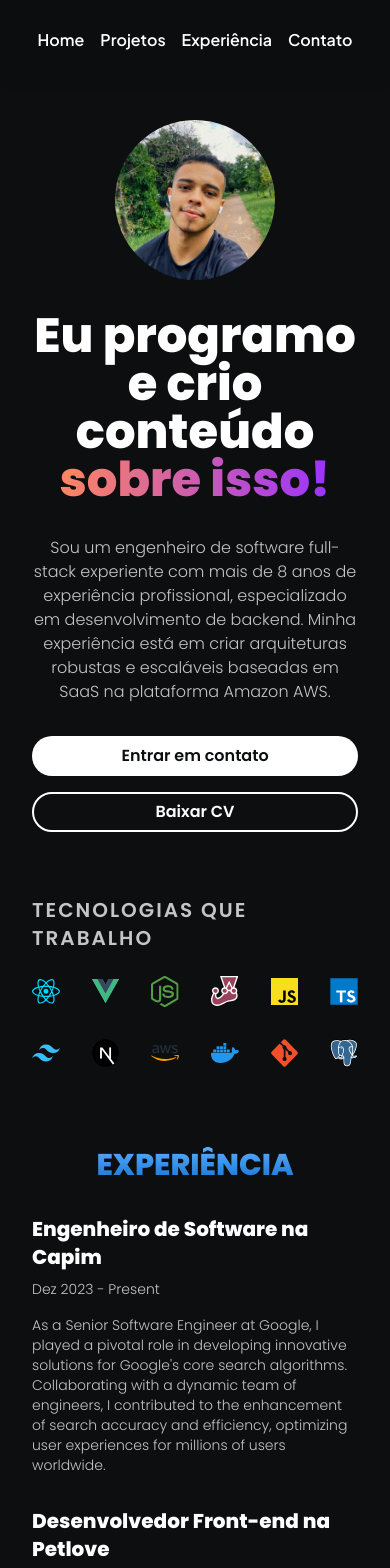
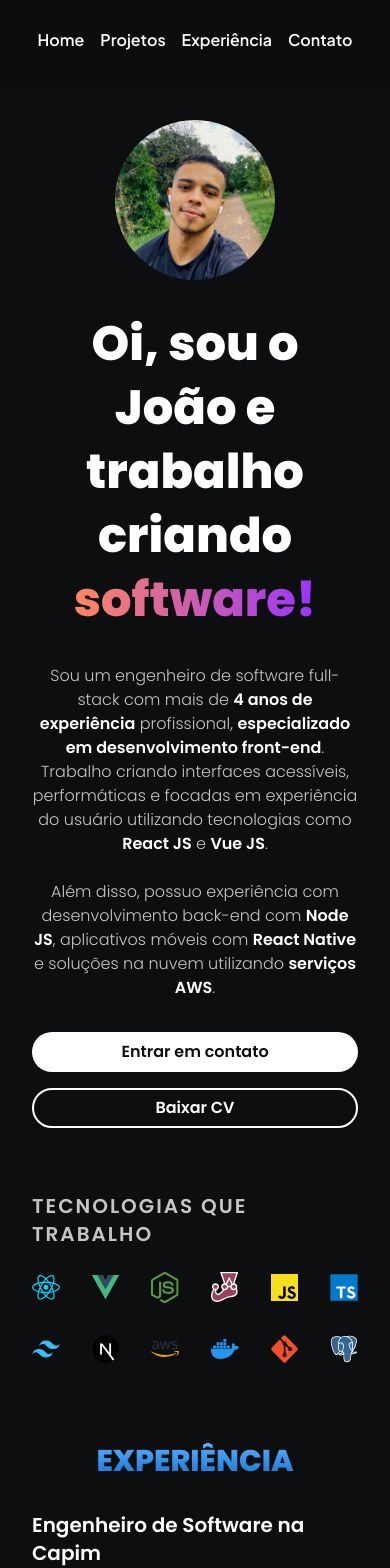
Before and after one commit to joaoVictorDeAndrade/portfolio, a React (Vite) app: page / in a window 390 px wide. Shown: the top 1568 px of the page. Built offline with nearby package versions, Linux system fonts and the light colour scheme.

Commit message:
improve about text and scroll behaviour

```diff
--- a/src/app/internationalization/en-US.js
+++ b/src/app/internationalization/en-US.js
@@ -8,10 +8,18 @@ export default {
         contact: 'Contact',
       },
       Hero: {
-        title: 'I do code and make content',
-        complement: 'about it!',
+        title: 'Hi, I am João and I work creating',
+        complement: 'software!',
         description:
-          'I am a seasoned full-stack software engineer with over 8 years of professional experience, specializing in backend development. My expertise lies in crafting robust and scalable SaaS-based architectures on the Amazon AWS platform.',
+          'I am a full-stack software engineer with over <strong>4 years of professional experience</strong>, ' +
+          '<strong>specialized in front-end development</strong>. ' +
+          'I work on creating accessible, high-performance interfaces focused on ' +
+          'user experience using technologies such as <strong>React JS</strong> and ' +
+          '<strong>Vue JS</strong>. <br /><br />\n' +
+          'Additionally, I have experience in back-end development with ' +
+          '<strong>Node JS</strong>, mobile applications with ' +
+          '<strong>React Native</strong>, and cloud solutions leveraging ' +
+          '<strong>AWS services</strong>.',
         getInTouch: 'Get in Touch',
         downloadCV: 'Download CV',
         experienceWith: 'Experience with',
--- a/src/app/internationalization/pt-BR.js
+++ b/src/app/internationalization/pt-BR.js
@@ -8,10 +8,16 @@ export default {
         contact: 'Contato',
       },
       Hero: {
-        title: 'Eu programo e crio conteúdo',
-        complement: 'sobre isso!',
+        title: 'Oi, sou o João e trabalho criando',
+        complement: 'software!',
         description:
-          'Sou um engenheiro de software full-stack experiente com mais de 8 anos de experiência profissional, especializado em desenvolvimento de backend. Minha experiência está em criar arquiteturas robustas e escaláveis baseadas em SaaS na plataforma Amazon AWS.',
+          'Sou um engenheiro de software full-stack com mais de <strong>4 anos de experiência</strong> ' +
+          'profissional, <strong>especializado em desenvolvimento front-end</strong>. ' +
+          'Trabalho criando interfaces acessíveis, performáticas e focadas em ' +
+          'experiência do usuário utilizando tecnologias como <strong>React JS</strong> e <strong>Vue JS</strong>. <br /><br />' +
+          'Além disso, possuo experiência com desenvolvimento back-end com ' +
+          '<strong>Node JS</strong>, aplicativos móveis com <strong>React Native</strong> ' +
+          'e soluções na nuvem utilizando <strong>serviços AWS</strong>.',
         getInTouch: 'Entrar em contato',
         downloadCV: 'Baixar CV',
         experienceWith: 'Tecnologias que trabalho',
--- /dev/null
+++ b/src/app/utils/scrollTo.js
@@ -0,0 +1,3 @@
+export function scrollTo(top = 0, left = 0, behavior = 'smooth') {
+  window.scrollTo({ top, left, behavior });
+}
--- a/src/ui/components/Button.jsx
+++ b/src/ui/components/Button.jsx
@@ -25,6 +25,10 @@ const button = tv({
   },
 });
 
-export function Button({ children, size, variant }) {
-  return <button className={button({ size, variant })}>{children}</button>;
+export function Button({ children, size, variant, onClick }) {
+  return (
+    <button onClick={onClick} className={button({ size, variant })}>
+      {children}
+    </button>
+  );
 }
--- a/src/ui/components/Footer.jsx
+++ b/src/ui/components/Footer.jsx
@@ -13,7 +13,7 @@ export function Footer() {
 
       <footer
         id="footer"
-        className="w-full bg-center px-10 pb-20 pt-10 sm:px-36"
+        className="w-full bg-center px-10 pb-20 pt-10 lg:px-36"
       >
         <h5 className="text-xl font-bold">{t(`${LOCALE_PATH}.title`)}</h5>
 
--- a/src/ui/components/Header.jsx
+++ b/src/ui/components/Header.jsx
@@ -13,7 +13,9 @@ export function Header() {
             <a href="#hero">{t(`${LOCALE_PATH}.home`)}</a>
           </li>
           <li>
-            <a href="#projects">{t(`${LOCALE_PATH}.projects`)}</a>
+            <a href="#projects" className="cursor-not-allowed">
+              {t(`${LOCALE_PATH}.projects`)}
+            </a>
           </li>
           <li>
             <a href="#experience">{t(`${LOCALE_PATH}.experience`)}</a>
--- a/src/ui/components/Hero.jsx
+++ b/src/ui/components/Hero.jsx
@@ -1,4 +1,5 @@
-import { useTranslation } from 'react-i18next';
+import { useTranslation, Trans } from 'react-i18next';
+import { scrollTo } from '@app/utils/scrollTo.js';
 
 import { Button } from './Button.jsx';
 import { IconsContainer } from './IconsContainer.jsx';
@@ -11,10 +12,9 @@ export function Hero() {
   const { t } = useTranslation();
 
   return (
-    <section
-      id="hero"
-      className="relative top-20 m-auto mt-10 max-w-[760px] space-y-8 pb-20"
-    >
+    <>
+      <div id="hero" />
+      <section className="relative top-20 m-auto mt-10 max-w-[760px] space-y-8 pb-20">
         <img
           src={profile}
           alt="Foto de João"
@@ -23,7 +23,7 @@ export function Hero() {
           className="m-auto h-40 w-40 rounded-full object-cover object-[center_70%]"
         />
 
-      <h1 className="font-poppins text-white text-center text-5xl font-bold sm:text-6xl">
+        <h1 className="font-poppins text-white text-center text-5xl font-bold !leading-[64px] sm:text-6xl">
           {t(`${LOCALE_PATH}.title`)}
           <span className="text-transparent from-primary-main to-secondary-main bg-gradient-to-r bg-clip-text">
             {' '}
@@ -32,11 +32,20 @@ export function Hero() {
         </h1>
 
         <p className="text-neutral-light text-center">
-        {t(`${LOCALE_PATH}.description`)}
+          <Trans
+            i18nKey={`${LOCALE_PATH}.description`}
+            components={{
+              strong: <strong className="text-white font-semibold" />,
+            }}
+          />
         </p>
 
         <div className="text-neutral-dark xs:flex-row flex flex-col justify-center gap-4">
-        <Button>{t(`${LOCALE_PATH}.getInTouch`)}</Button>
+          <Button
+            onClick={() => scrollTo(document.documentElement.scrollHeight)}
+          >
+            {t(`${LOCALE_PATH}.getInTouch`)}
+          </Button>
           <Button variant="secondary">{t(`${LOCALE_PATH}.downloadCV`)}</Button>
         </div>
 
@@ -48,5 +57,6 @@ export function Hero() {
           <IconsContainer />
         </div>
       </section>
+    </>
   );
 }
--- a/src/ui/components/experience/Experience.jsx
+++ b/src/ui/components/experience/Experience.jsx
@@ -8,10 +8,13 @@ export function Experience() {
   const { t } = useTranslation();
 
   return (
-    <section id="experience" className="m-auto mt-20 max-w-[760px] text-center">
-      <h3 className="experience-text">{t(`${LOCALE_PATH}.title`)}</h3>
+    <>
+      <div id="experience" />
+      <section className="m-auto mt-20 max-w-[760px] text-center">
+        <h3 className="experience-text">{t(`${LOCALE_PATH}.title`)}</h3>
 
-      <ExperienceList />
-    </section>
+        <ExperienceList />
+      </section>
+    </>
   );
 }
--- a/src/ui/components/experience/ExperienceItem.jsx
+++ b/src/ui/components/experience/ExperienceItem.jsx
@@ -2,7 +2,7 @@ export function ExperienceItem({ experience }) {
   return (
     <li className="my-8 flex flex-col gap-4 text-start">
       <div className="flex flex-col gap-2 sm:flex-row sm:items-center sm:justify-between">
-        <h4 className="text-xl font-bold">
+        <h4 className="text-xl font-semibold">
           {experience.title}
           <a href={experience.link} target="_blank" className="hover:underline">
             {experience.name}
```
Lines whose indentation alone changed are shown as unchanged.
